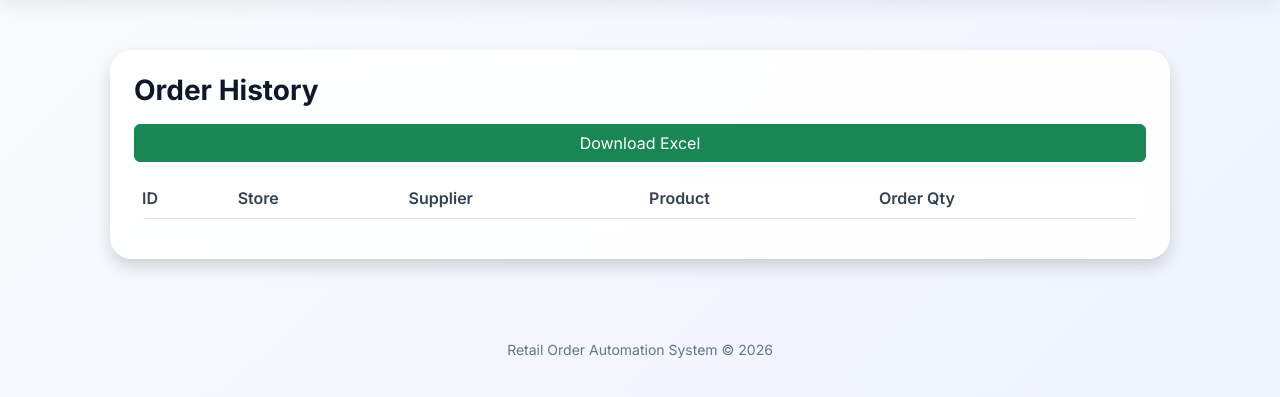
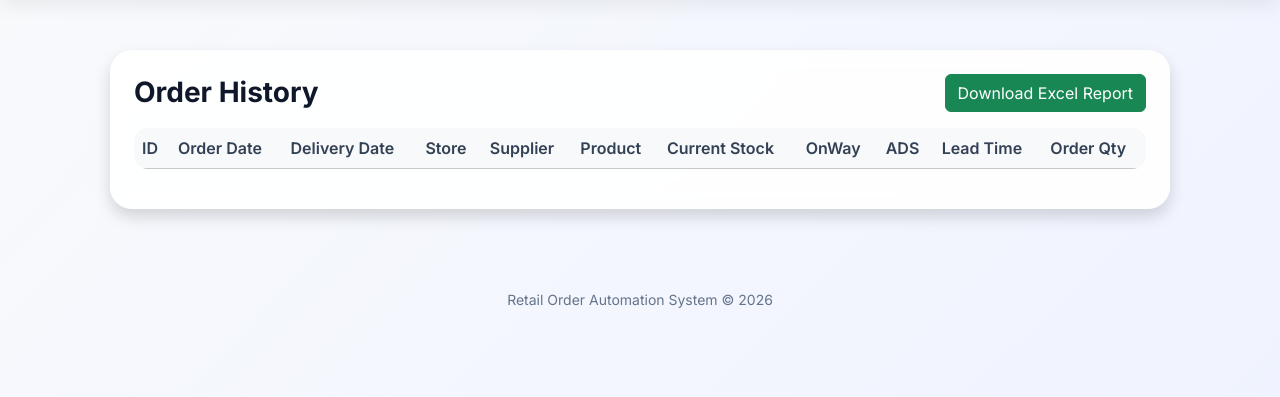
Before and after one commit to cheesydorito/retail-order-system-bachelor, a FastAPI app: page /ui/history in a window 1280 px wide. Shown: the part 75-472 px from the top of the page. Run offline with FastAPI, Linux system fonts and the light colour scheme; lists and menus that the app fills with data are empty.

Commit message:
Fixed bugs & updated order creation algorithm logic

```diff
--- a/backend/main.py
+++ b/backend/main.py
@@ -41,7 +41,13 @@ def dashboard(
     db: Session = Depends(get_db)
 ):
     orders = get_order_history(db, store=store, supplier=supplier, product_code=product_code)
-    df = pd.DataFrame([{"store": o.store, "supplier": o.supplier, "product_code": o.product_code, "order_qty": o.order_qty} for o in orders])
+
+    df = pd.DataFrame([{
+        "store": o.store,
+        "supplier": o.supplier,
+        "product_code": o.product_code,
+        "order_qty": o.order_qty
+    } for o in orders])
 
     if df.empty:
         top_suppliers, top_products, avg_order_qty = [], [], 0
@@ -83,7 +89,6 @@ async def generate_order(
                     f"მაგრამ თქვენ ატვირთეთ '{upload.filename}'."
                 )
 
-            #Excel-ის წაკითხვა
             try:
                 df = pd.read_excel(upload.file)
             except Exception:
@@ -98,6 +103,17 @@ async def generate_order(
         raise HTTPException(status_code=400, detail=str(e))
 
     result_df = calculate_orders(dataframes)
+
+    if result_df.empty:
+        empty_info_df = pd.DataFrame([{"ინფორმაცია": "მიმდინარე კალენდარული დღისთვის შესაკვეთი გრაფიკები არ მოიძებნა"}])
+        excel_stream = dataframe_to_excel_stream(empty_info_df)
+
+        return StreamingResponse(
+            excel_stream,
+            media_type="application/vnd.openxmlformats-officedocument.spreadsheetml.sheet",
+            headers={"Content-Disposition": "attachment; filename=no_orders_today.xlsx"}
+        )
+
     save_order_results(db, result_df)
     excel_stream = dataframe_to_excel_stream(result_df)
 
@@ -110,7 +126,22 @@ async def generate_order(
 @app.get("/export-history/")
 def export_history(db: Session = Depends(get_db)):
     orders = get_order_history(db)
-    df = pd.DataFrame([{"ID": o.id, "Store": o.store, "Supplier": o.supplier, "Product": o.product_code, "Order Qty": o.order_qty} for o in orders])
+
+    df = pd.DataFrame([{
+        "ID": o.id,
+        "Order Date": o.order_creation_date.strftime("%Y-%m-%d %H:%M") if o.order_creation_date else None,
+        "Delivery Date": o.delivery_date.strftime("%Y-%m-%d") if o.delivery_date else None,
+        "Store": o.store,
+        "Supplier": o.supplier,
+        "Product": o.product_code,
+        "Current Qty": o.current_qty,
+        "OnWay Qty": o.onway_qty,
+        "Min Presentation Qty": o.min_qty,
+        "ADS (Avg Sales)": round(o.avg_daily_sales, 2) if o.avg_daily_sales else 0,
+        "Lead Time (Days)": o.lead_time,
+        "Order Qty": o.order_qty
+    } for o in orders])
+
     excel_stream = dataframe_to_excel_stream(df)
     return StreamingResponse(
         excel_stream,
--- a/backend/services/validator.py
+++ b/backend/services/validator.py
@@ -5,14 +5,15 @@ FILE_SCHEMAS = {
     "sales": ["date", "store", "supplier", "product_code", "sold_qty"],
     "onway_stock": ["date", "store", "supplier", "product_code", "onway_qty"],
     "MinQ": ["store", "product_code", "supplier", "min_qty"],
-    "Calendar": ["store", "supplier", "order_date", "delivery_date"]
+    "Calendar": ["store", "supplier", "order_day", "delivery_day"]
 }
 
 NUMERIC_COLUMNS = {
     "current_stock": ["current_qty"],
     "sales": ["sold_qty"],
     "onway_stock": ["onway_qty"],
-    "MinQ": ["min_qty"]
+    "MinQ": ["min_qty"],
+    "Calendar": ["order_day", "delivery_day"]
 }
 
 REQUIRED_FILES = set(FILE_SCHEMAS.keys())
@@ -33,7 +34,6 @@ def validate_file(df: pd.DataFrame, file_key: str):
             raise ValueError(f"ფაილში '{file_key}' სვეტში '{col}' დაფიქსირდა უარყოფითი მნიშვნელობები")
 
 def validate_cross_data_consistency(dataframes: dict):
-
     master_df = dataframes["MinQ"]
 
     valid_stores = set(master_df["store"].unique())
@@ -49,7 +49,6 @@ def validate_cross_data_consistency(dataframes: dict):
             if invalid_stores:
                 raise ValueError(f"ფაილში '{key}' ნაპოვნია წინასწარ განუსაზღვრელი მაღაზია (Store): {invalid_stores}")
 
-
         if "supplier" in df.columns:
             invalid_suppliers = set(df["supplier"].unique()) - valid_suppliers
             if invalid_suppliers:
--- a/backend/templates/history.html
+++ b/backend/templates/history.html
@@ -3,18 +3,27 @@
 
 {% block content %}
 <div class="card shadow p-4">
-  <h3 class="mb-3">Order History</h3>
+  <div class="d-flex justify-content-between align-items-center mb-3">
+    <h3 class="m-0">Order History</h3>
+    <a href="/export-history/" class="btn btn-success">
+      Download Excel Report
+    </a>
+  </div>
 
-  <a href="/export-history/" class="btn btn-success mb-3">
-  Download Excel
-  </a>
-  <table class="table table-striped">
-    <thead>
+  <div class="table-responsive">
+    <table class="table table-striped table-hover align-middle">
+      <thead class="table-light">
         <tr>
           <th>ID</th>
+          <th>Order Date</th>
+          <th>Delivery Date</th>
           <th>Store</th>
           <th>Supplier</th>
           <th>Product</th>
+          <th>Current Stock</th>
+          <th>OnWay</th>
+          <th>ADS</th>
+          <th>Lead Time</th>
           <th>Order Qty</th>
         </tr>
       </thead>
@@ -22,13 +31,20 @@
         {% for order in orders %}
         <tr>
           <td>{{ order.id }}</td>
-        <td>{{ order.store }}</td>
+          <td>{{ order.order_creation_date.strftime('%Y-%m-%d %H:%M') if order.order_creation_date else '-' }}</td>
+          <td>{{ order.delivery_date.strftime('%Y-%m-%d') if order.delivery_date else '-' }}</td>
+          <td><span class="badge bg-secondary">{{ order.store }}</span></td>
           <td>{{ order.supplier }}</td>
-        <td>{{ order.product_code }}</td>
-        <td>{{ order.order_qty }}</td>
+          <td><code>{{ order.product_code }}</code></td>
+          <td>{{ order.current_qty | round(1) }}</td>
+          <td>{{ order.onway_qty | round(1) }}</td>
+          <td>{{ order.avg_daily_sales | round(2) if order.avg_daily_sales else 0 }}</td>
+          <td>{{ order.lead_time }} days</td>
+          <td class="fw-bold text-primary">{{ order.order_qty | round(1) }}</td>
         </tr>
         {% endfor %}
       </tbody>
     </table>
   </div>
+</div>
 {% endblock %}
```
Also changed, not shown: backend/database/crud.py (+10 -1 lines), backend/database/models.py (+14 -4 lines), backend/services/calculator.py (+63 -27 lines), backend/static/css/style.css (line endings or trailing spaces). Lines whose indentation alone changed are shown as unchanged.
